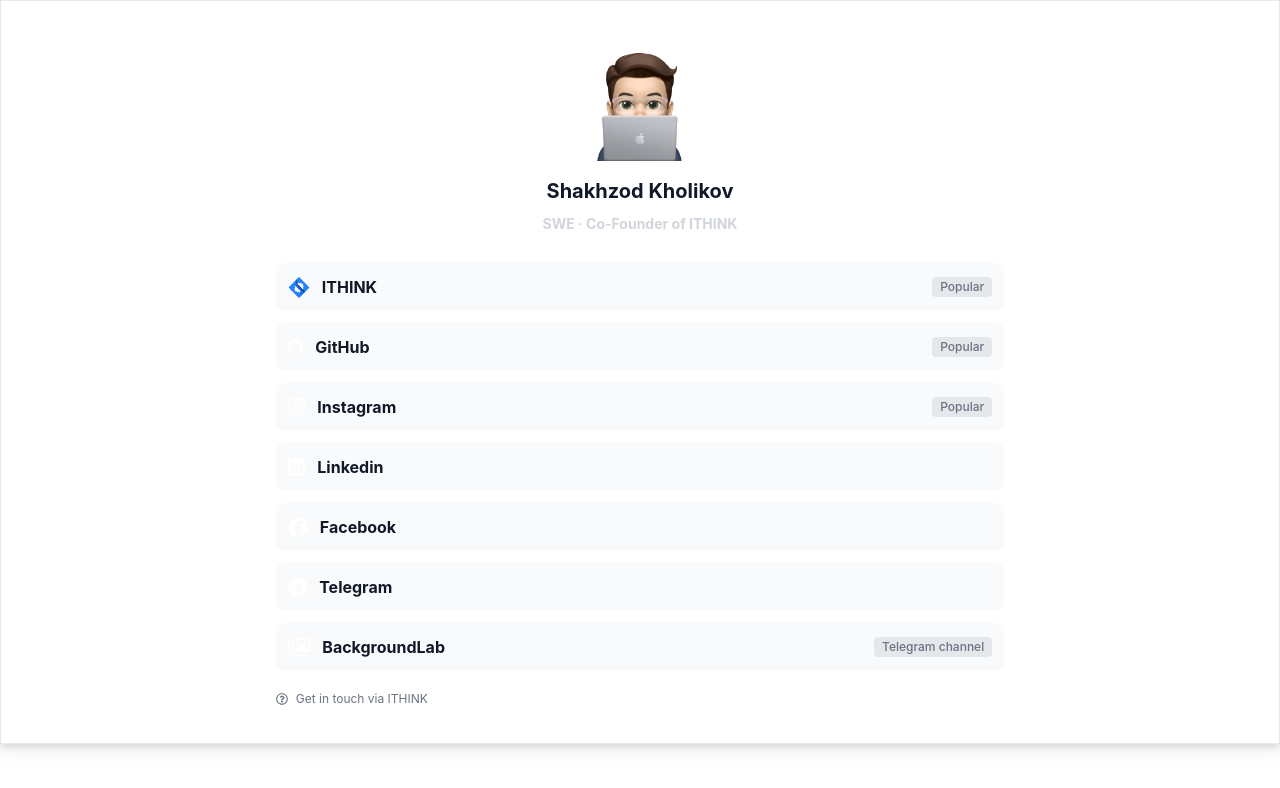
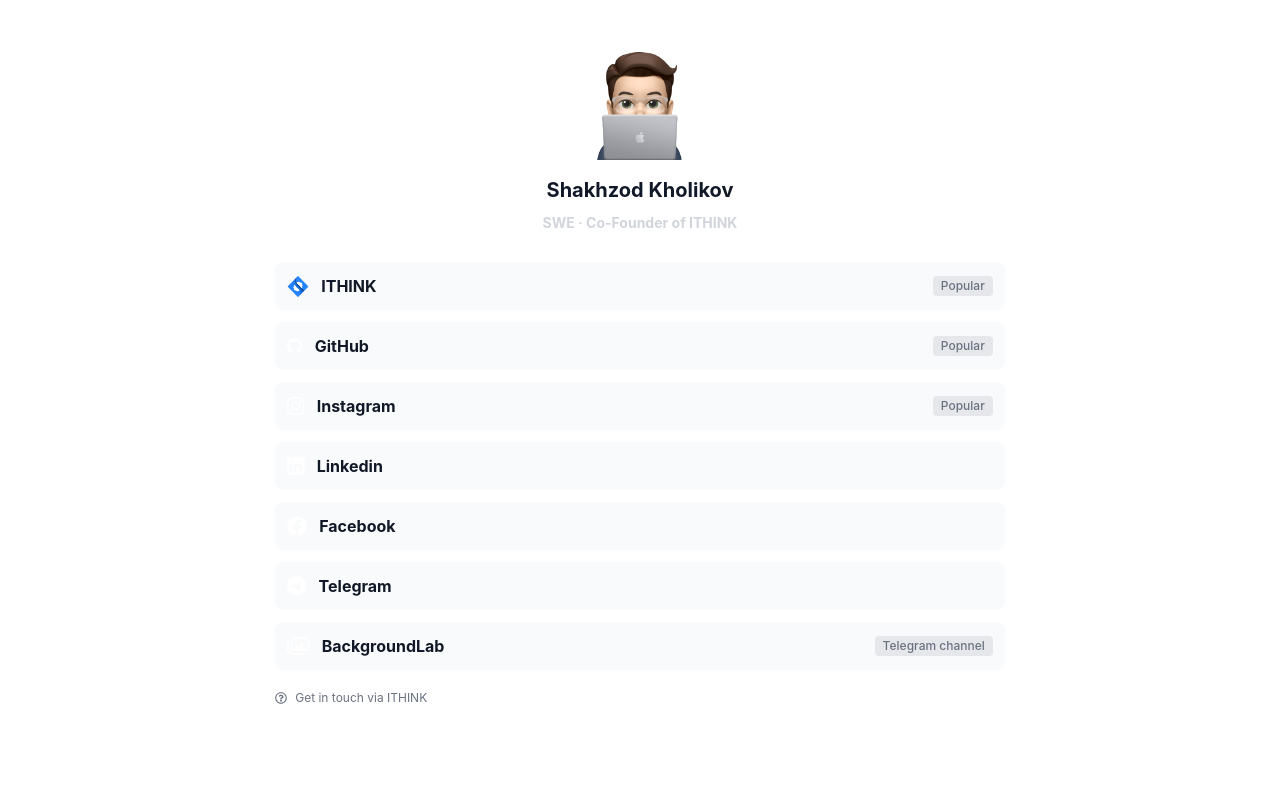
Before and after one commit to shkholikov/URL-KEEPER, a React (Create React App) app: page / in a window 1280 px wide. Shown: the top 788 px of the page. Built offline with nearby package versions, Linux system fonts and the light colour scheme.

Commit message:
Fix bg color.

```diff
--- a/src/App.tsx
+++ b/src/App.tsx
@@ -6,7 +6,7 @@
 const App: React.FC = () => {
   return (
     <>
-      <div className="w-auto h-auto p-4 bg-white border border-gray-200 drop-shadow-lg sm:p-8 dark:bg-gray-800 dark:border-gray-700">
+      <div className="w-auto min-h-screen p-4 sm:p-8 dark:bg-gray-800">
         <div className="flex justify-center mb-5">
           <img className="w-32 h-32" src={devImage} alt="avatar" />
         </div>
```
